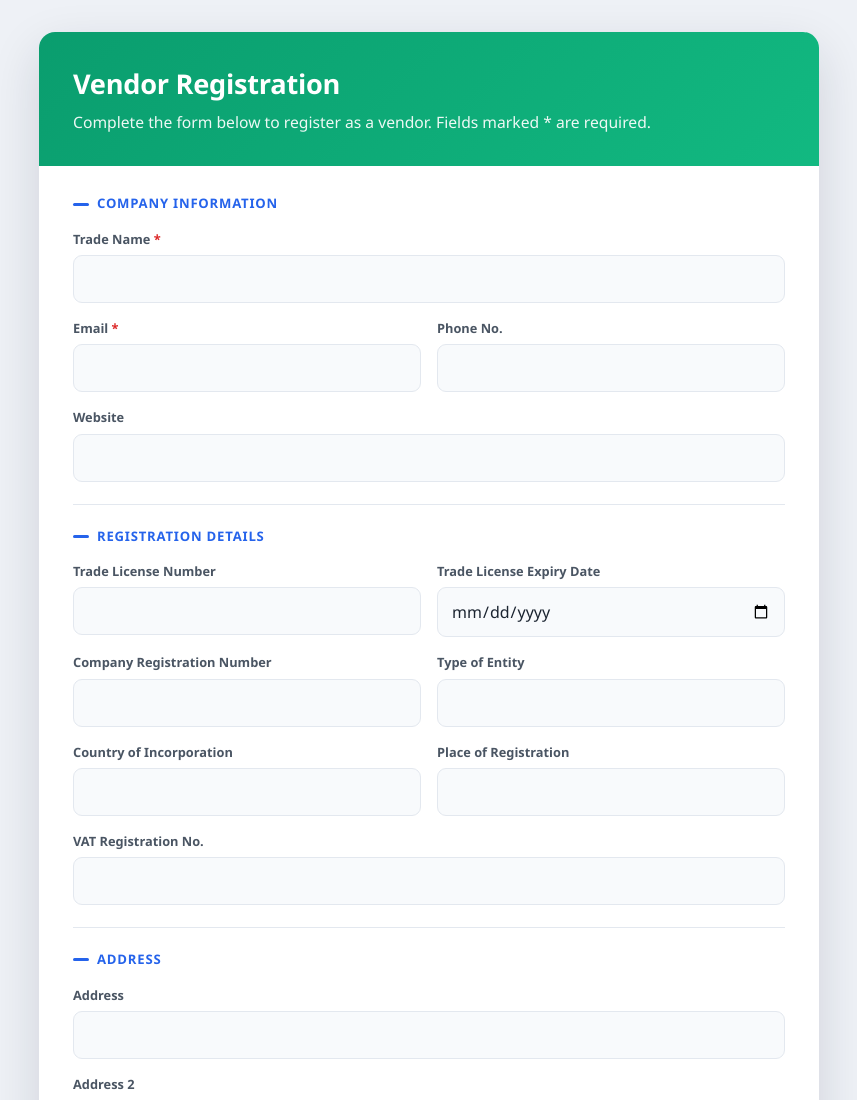
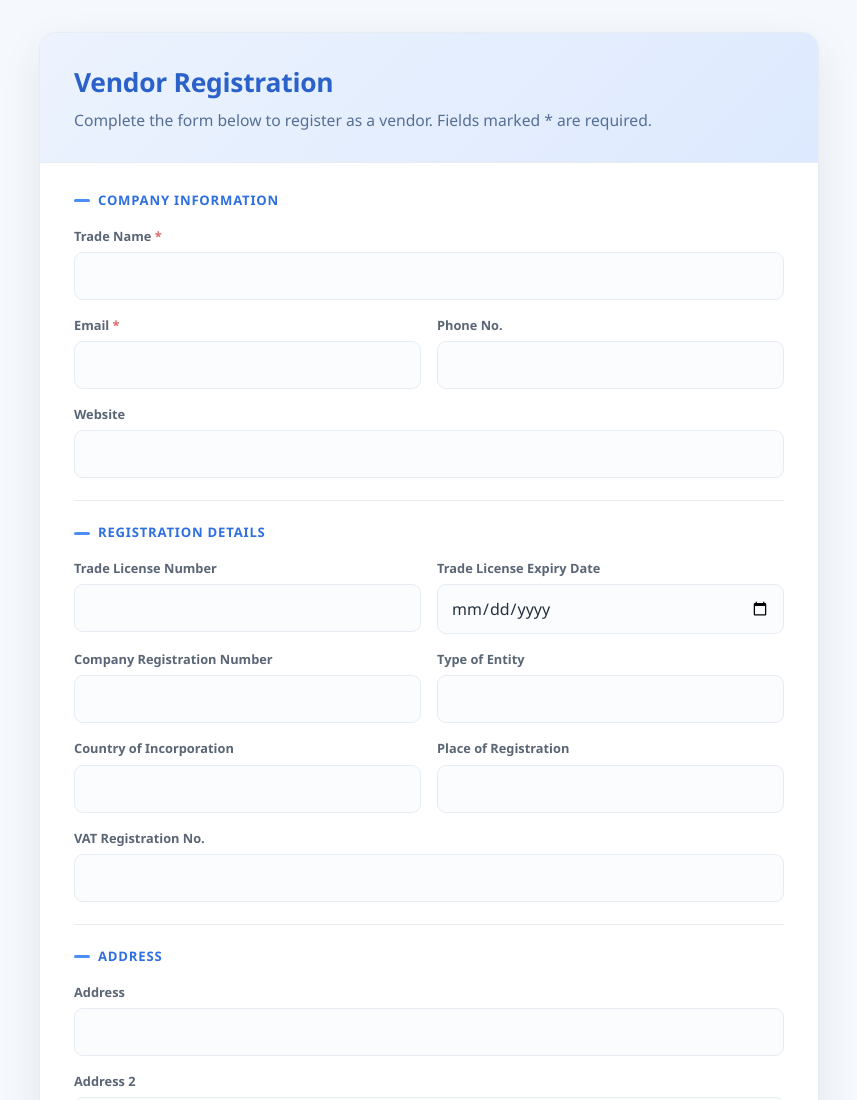
Before and after one commit to lavanya991-11/registration-api, a website: page public/vendor.html in a window 1280 px wide. Shown: the top 1100 px of the page, without its empty margins (211-1068 px from the left). Drawn offline with Linux system fonts and the light colour scheme.

Commit message:
Lighten form color palette (soft pastel banners)
Co-Authored-By: Claude Opus 4.8 (1M context) <noreply@anthropic.com>

```diff
--- a/public/styles.css
+++ b/public/styles.css
@@ -1,23 +1,36 @@
 /* Shared modern styling for the registration forms.
-   Accent is set per page via body.customer / body.vendor. */
+   Light palette. Accent is set per page via body.customer / body.vendor. */
 :root {
-    --accent: #0a9d6e;
-    --accent-2: #12b981;
+    --accent: #18a97c;
+    --accent-2: #27bd8d;
+    --accent-strong: #0e8763;
     --grad: linear-gradient(135deg, var(--accent) 0%, var(--accent-2) 100%);
-    --bg: #eef1f6;
+    --banner-a: #e9faf3;
+    --banner-b: #d6f4e7;
+    --banner-text: #0c7a59;
+    --banner-sub: #4f7d6c;
+    --bg: #f5f8fc;
     --card: #ffffff;
-    --text: #1b2430;
-    --muted: #6b7480;
-    --label: #4a5563;
-    --border: #e3e8ef;
-    --field: #f8fafc;
+    --text: #24303d;
+    --muted: #8a94a3;
+    --label: #5a6675;
+    --border: #e7ecf3;
+    --field: #fbfcfe;
     --field-focus: #ffffff;
-    --danger: #dc2626;
+    --danger: #e06666;
     --radius: 16px;
-    --shadow: 0 18px 50px rgba(20, 30, 50, .14);
+    --shadow: 0 14px 40px rgba(30, 45, 70, .08);
     color-scheme: light dark;
 }
-body.vendor { --accent: #2563eb; --accent-2: #3b82f6; }
+body.vendor {
+    --accent: #4b8ef7;
+    --accent-2: #6ba6fb;
+    --accent-strong: #2f6fe0;
+    --banner-a: #ecf3fe;
+    --banner-b: #dde9fe;
+    --banner-text: #2b62c9;
+    --banner-sub: #566f95;
+}
 
 * { box-sizing: border-box; }
 html, body { margin: 0; }
@@ -29,12 +42,17 @@ body {
     line-height: 1.5;
 }
 .wrap { max-width: 780px; margin: 0 auto; }
-.card { background: var(--card); border-radius: var(--radius); box-shadow: var(--shadow); overflow: hidden; }
+.card { background: var(--card); border-radius: var(--radius); box-shadow: var(--shadow); overflow: hidden; border: 1px solid var(--border); }
 
-.banner { background: var(--grad); color: #fff; padding: 32px 34px; }
-.banner h1 { margin: 0; font-size: 1.7rem; font-weight: 700; letter-spacing: -.01em; }
-.banner p { margin: 6px 0 0; opacity: .92; font-size: .98rem; }
-.banner .docno { margin-top: 8px; font-size: .9rem; opacity: .95; font-weight: 600; }
+.banner {
+    background: linear-gradient(135deg, var(--banner-a) 0%, var(--banner-b) 100%);
+    color: var(--banner-text);
+    padding: 30px 34px;
+    border-bottom: 1px solid var(--border);
+}
+.banner h1 { margin: 0; font-size: 1.65rem; font-weight: 700; letter-spacing: -.01em; color: var(--banner-text); }
+.banner p { margin: 6px 0 0; color: var(--banner-sub); font-size: .98rem; }
+.banner .docno { margin-top: 8px; font-size: .9rem; color: var(--banner-sub); font-weight: 600; }
 
 .body { padding: 6px 34px 34px; }
 
@@ -42,7 +60,7 @@ section.block { padding: 22px 0; border-bottom: 1px solid var(--border); }
 section.block:last-of-type { border-bottom: 0; }
 .block h2 {
     font-size: .82rem; text-transform: uppercase; letter-spacing: .06em;
-    color: var(--accent); margin: 0 0 16px; font-weight: 700;
+    color: var(--accent-strong); margin: 0 0 16px; font-weight: 700;
     display: flex; align-items: center; gap: 8px;
 }
 .block h2::before { content: ""; width: 16px; height: 3px; background: var(--accent); border-radius: 3px; }
@@ -60,7 +78,7 @@ section.block:last-of-type { border-bottom: 0; }
 .field input::placeholder { color: var(--muted); }
 .field input:focus {
     outline: none; border-color: var(--accent); background: var(--field-focus);
-    box-shadow: 0 0 0 3px color-mix(in srgb, var(--accent) 18%, transparent);
+    box-shadow: 0 0 0 3px color-mix(in srgb, var(--accent) 16%, transparent);
 }
 .field.inline { justify-content: flex-end; }
 .field.inline label { display: flex; align-items: center; gap: 8px; margin: 0; font-weight: 500; color: var(--text); }
@@ -72,14 +90,14 @@ section.block:last-of-type { border-bottom: 0; }
 }
 .line-row .remove {
     position: absolute; top: 12px; right: 12px; width: 28px; height: 28px;
-    border: 0; border-radius: 8px; background: #eef0f4; color: #6b7480;
+    border: 0; border-radius: 8px; background: #eef1f6; color: #8a94a3;
     cursor: pointer; font-size: 1.1rem; line-height: 1;
 }
-.line-row .remove:hover { background: #fde2e2; color: var(--danger); }
+.line-row .remove:hover { background: #fce4e4; color: var(--danger); }
 
 .add {
     display: inline-flex; align-items: center; gap: 6px;
-    background: transparent; color: var(--accent); border: 1px dashed var(--accent);
+    background: transparent; color: var(--accent-strong); border: 1px dashed var(--accent);
     padding: 9px 15px; border-radius: 9px; font: inherit; font-weight: 600; cursor: pointer;
     transition: background .12s;
 }
@@ -90,18 +108,18 @@ button[type="submit"] {
     width: 100%; padding: 14px; border: 0; border-radius: 11px;
     background: var(--grad); color: #fff; font: inherit; font-weight: 700; font-size: 1.05rem;
     cursor: pointer; transition: transform .08s, opacity .12s;
-    box-shadow: 0 8px 20px color-mix(in srgb, var(--accent) 40%, transparent);
+    box-shadow: 0 8px 20px color-mix(in srgb, var(--accent) 34%, transparent);
 }
 button[type="submit"]:hover { transform: translateY(-1px); }
 button[type="submit"]:disabled { opacity: .6; cursor: not-allowed; transform: none; }
 
 #msg { margin-top: 16px; text-align: center; font-weight: 600; min-height: 1.2em; }
-#msg.ok { color: var(--accent); }
+#msg.ok { color: var(--accent-strong); }
 #msg.err { color: var(--danger); }
 
 @media (max-width: 600px) {
     body { padding: 0; }
-    .card { border-radius: 0; }
+    .card { border-radius: 0; border: 0; }
     .banner { padding: 26px 20px; }
     .body { padding: 4px 20px 26px; }
     .grid { grid-template-columns: 1fr; }
@@ -110,6 +128,8 @@ button[type="submit"]:disabled { opacity: .6; cursor: not-allowed; transform: no
     :root {
         --bg: #0f141b; --card: #161c25; --text: #e7ebf0; --muted: #8b95a3; --label: #aab3c0;
         --border: #2a323d; --field: #1c232d; --field-focus: #202834;
+        --banner-a: #172230; --banner-b: #14202c; --banner-text: #4fd3a6; --banner-sub: #9aa4b2;
     }
+    body.vendor { --banner-text: #7fb0fb; }
     .line-row .remove { background: #2a323d; color: #9aa4b2; }
 }
```
